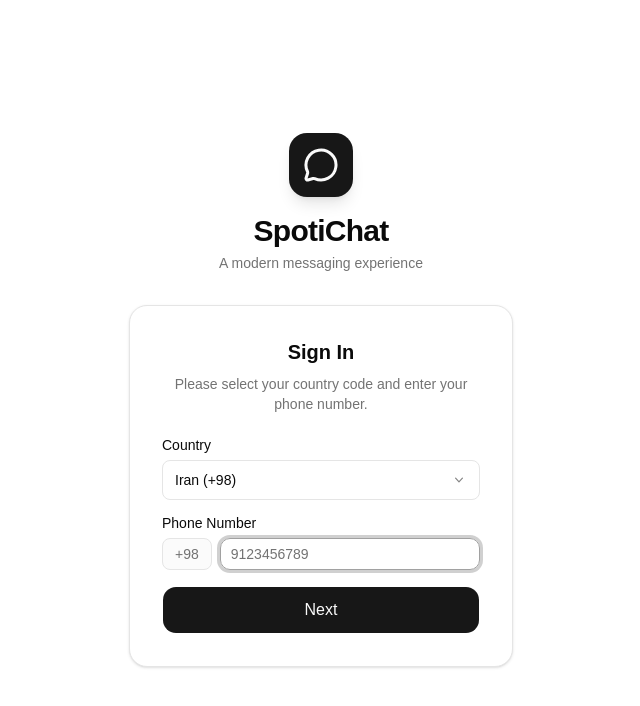
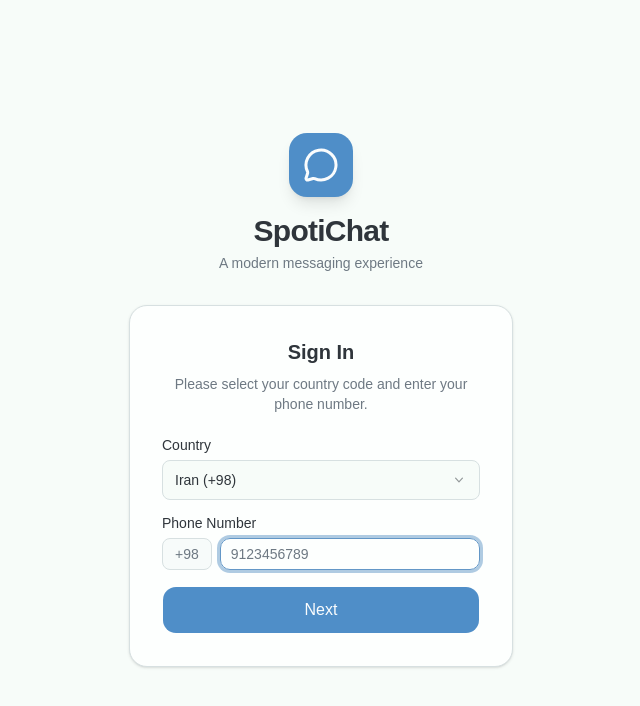
Before and after one commit to Grandiv06/spotichat, a React (Vite) app: page /login in a window 1280 px wide. Shown: the top 706 px of the page, without its empty margins (319-959 px from the left). Built offline with nearby package versions, Linux system fonts and the light colour scheme.

Commit message:
Design dark and light chat themes

```diff
--- a/src/index.css
+++ b/src/index.css
@@ -9,44 +9,46 @@
 :root {
   --app-height: 100dvh;
   --app-top-offset: 0px;
-  --background: oklch(1 0 0);
-  --foreground: oklch(0.145 0 0);
-  --card: oklch(1 0 0);
-  --card-foreground: oklch(0.145 0 0);
-  --popover: oklch(1 0 0);
-  --popover-foreground: oklch(0.145 0 0);
-  --primary: oklch(0.205 0 0);
-  --primary-foreground: oklch(0.985 0 0);
-  --secondary: oklch(0.97 0 0);
-  --secondary-foreground: oklch(0.205 0 0);
-  --muted: oklch(0.97 0 0);
-  --muted-foreground: oklch(0.556 0 0);
-  --accent: oklch(0.97 0 0);
-  --accent-foreground: oklch(0.205 0 0);
+  --background: oklch(0.986 0.006 158);
+  --foreground: oklch(0.325 0.014 250);
+  --card: oklch(0.998 0.003 165);
+  --card-foreground: oklch(0.325 0.014 250);
+  --popover: oklch(0.998 0.003 165);
+  --popover-foreground: oklch(0.325 0.014 250);
+  --primary: oklch(0.63 0.11 248);
+  --primary-foreground: oklch(0.99 0.002 240);
+  --secondary: oklch(0.967 0.01 165);
+  --secondary-foreground: oklch(0.355 0.015 248);
+  --muted: oklch(0.963 0.008 168);
+  --muted-foreground: oklch(0.57 0.02 245);
+  --accent: oklch(0.953 0.018 230);
+  --accent-foreground: oklch(0.34 0.015 248);
   --destructive: oklch(0.577 0.245 27.325);
-  --destructive-foreground: oklch(0.577 0.245 27.325);
-  --border: oklch(0.922 0 0);
-  --input: oklch(0.922 0 0);
-  --ring: oklch(0.708 0 0);
+  --destructive-foreground: oklch(0.98 0.003 30);
+  --border: oklch(0.9 0.01 205);
+  --input: oklch(0.9 0.01 205);
+  --ring: oklch(0.66 0.09 247);
   --chart-1: oklch(0.809 0.105 251.813);
   --chart-2: oklch(0.623 0.214 259.815);
   --chart-3: oklch(0.546 0.245 262.881);
   --chart-4: oklch(0.488 0.243 264.376);
   --chart-5: oklch(0.424 0.199 265.638);
   --radius: 0.625rem;
-  --sidebar: oklch(0.985 0 0);
-  --sidebar-foreground: oklch(0.145 0 0);
-  --sidebar-primary: oklch(0.205 0 0);
-  --sidebar-primary-foreground: oklch(0.985 0 0);
-  --sidebar-accent: oklch(0.97 0 0);
-  --sidebar-accent-foreground: oklch(0.205 0 0);
-  --sidebar-border: oklch(0.922 0 0);
-  --sidebar-ring: oklch(0.708 0 0);
-  --chat-bg: oklch(0.99 0 0);
-  --chat-layer-1: oklch(0.97 0.003 260);
-  --chat-layer-2: oklch(0.94 0.004 260);
-  --chat-bubble-in: oklch(0.95 0.003 260);
-  --chat-bubble-out: oklch(0.9 0.012 255);
+  --sidebar: oklch(0.996 0.003 165);
+  --sidebar-foreground: oklch(0.325 0.014 250);
+  --sidebar-primary: oklch(0.63 0.11 248);
+  --sidebar-primary-foreground: oklch(0.99 0.002 240);
+  --sidebar-accent: oklch(0.958 0.012 200);
+  --sidebar-accent-foreground: oklch(0.34 0.015 248);
+  --sidebar-border: oklch(0.905 0.01 205);
+  --sidebar-ring: oklch(0.66 0.09 247);
+  --chat-bg: oklch(0.955 0.028 138);
+  --chat-bg-start: oklch(0.968 0.035 112);
+  --chat-bg-end: oklch(0.946 0.03 152);
+  --chat-layer-1: oklch(0.993 0.004 168);
+  --chat-layer-2: oklch(0.978 0.007 176);
+  --chat-bubble-in: oklch(0.998 0.003 170);
+  --chat-bubble-out: oklch(0.936 0.035 145);
   --chat-violet: oklch(0.7 0.09 295);
 }
 
@@ -84,6 +86,8 @@
   --sidebar-border: oklch(0.34 0.018 258 / 45%);
   --sidebar-ring: oklch(0.64 0.08 255);
   --chat-bg: oklch(0.17 0.011 262);
+  --chat-bg-start: oklch(0.18 0.012 262);
+  --chat-bg-end: oklch(0.15 0.01 262);
   --chat-layer-1: oklch(0.2 0.013 262);
   --chat-layer-2: oklch(0.23 0.014 262);
   --chat-bubble-in: oklch(0.24 0.015 262);
@@ -181,11 +185,14 @@
     inset: 0;
     pointer-events: none;
     overflow: hidden;
-    background: linear-gradient(
-      180deg,
-      var(--chat-bg) 0%,
-      color-mix(in oklab, var(--chat-bg) 96%, var(--background)) 100%
-    );
+    background:
+      radial-gradient(circle at 12% 8%, color-mix(in oklab, white 82%, transparent) 0%, transparent 56%),
+      radial-gradient(circle at 88% 92%, color-mix(in oklab, var(--chat-bg-end) 48%, transparent) 0%, transparent 52%),
+      linear-gradient(
+        180deg,
+        var(--chat-bg-start) 0%,
+        var(--chat-bg-end) 100%
+      );
   }
 
   .dark .chat-wallpaper-pattern {
@@ -207,7 +214,7 @@
     background-repeat: repeat;
     background-size: 346px 346px;
     background-position: 22px 18px;
-    opacity: 0.23;
+    opacity: 0.14;
   }
 
   .dark .chat-wallpaper-pattern::before {
@@ -234,7 +241,8 @@
   }
 
   .chat-bg {
-    background-color: var(--chat-bg);
+    background:
+      linear-gradient(180deg, var(--chat-bg-start) 0%, var(--chat-bg-end) 100%);
   }
 
   .chat-surface-1 {
@@ -249,12 +257,14 @@
     background-color: var(--chat-bubble-in);
     color: var(--foreground);
     border: 1px solid color-mix(in oklab, var(--border) 62%, transparent);
+    box-shadow: 0 1px 2px color-mix(in oklab, var(--foreground) 8%, transparent);
   }
 
   .message-bubble-out {
     background-color: var(--chat-bubble-out);
     color: var(--foreground);
-    border: 1px solid color-mix(in oklab, var(--primary) 36%, transparent);
+    border: 1px solid color-mix(in oklab, var(--chat-bubble-out) 72%, var(--border));
+    box-shadow: 0 1px 2px color-mix(in oklab, var(--foreground) 7%, transparent);
   }
   .sticky-safe-top {
     position: sticky;
@@ -288,7 +298,7 @@
     .chat-wallpaper-pattern::before {
       background-size: 302px 302px;
       background-position: 12px 12px;
-      opacity: 0.2;
+      opacity: 0.12;
     }
 
     .dark .chat-wallpaper-pattern::before {
@@ -310,12 +320,12 @@
 
 @keyframes message-jump-highlight {
   0% {
-    box-shadow: 0 0 0 0 rgba(59, 130, 246, 0);
+    box-shadow: 0 0 0 0 rgba(93, 156, 232, 0);
   }
   25% {
-    box-shadow: 0 0 0 3px rgba(59, 130, 246, 0.35);
+    box-shadow: 0 0 0 3px rgba(93, 156, 232, 0.3);
   }
   100% {
-    box-shadow: 0 0 0 0 rgba(59, 130, 246, 0);
+    box-shadow: 0 0 0 0 rgba(93, 156, 232, 0);
   }
 }
```
